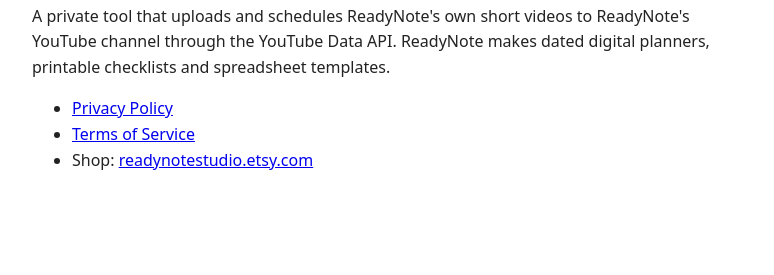
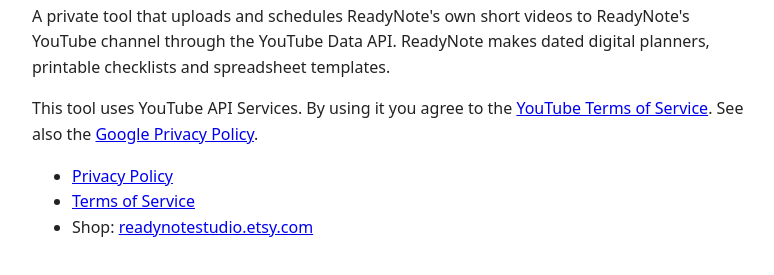
Before and after one commit to jayisgood/rn-media, a plain HTML site: page index.html in a window 1280 px wide. Shown: the part 109-384 px from the top of the page, without its empty margins (248-1022 px from the left). Drawn offline with Linux system fonts and the light colour scheme.

Commit message:
add index.html

```diff
--- a/index.html
+++ b/index.html
@@ -11,6 +11,7 @@
 <body>
 <h1>ReadyNote Shorts Uploader</h1>
 <p>A private tool that uploads and schedules ReadyNote's own short videos to ReadyNote's YouTube channel through the YouTube Data API. ReadyNote makes dated digital planners, printable checklists and spreadsheet templates.</p>
+<p>This tool uses YouTube API Services. By using it you agree to the <a href="https://www.youtube.com/t/terms">YouTube Terms of Service</a>. See also the <a href="https://policies.google.com/privacy">Google Privacy Policy</a>.</p>
 <ul>
 <li><a href="privacy.html">Privacy Policy</a></li>
 <li><a href="terms.html">Terms of Service</a></li>
```
